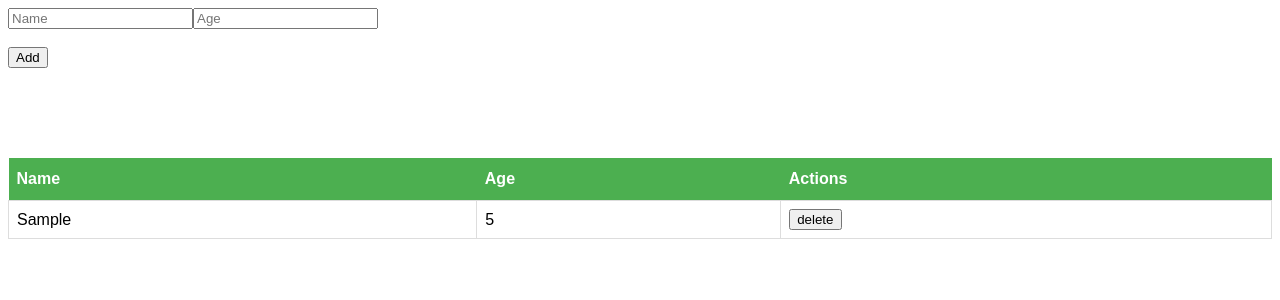
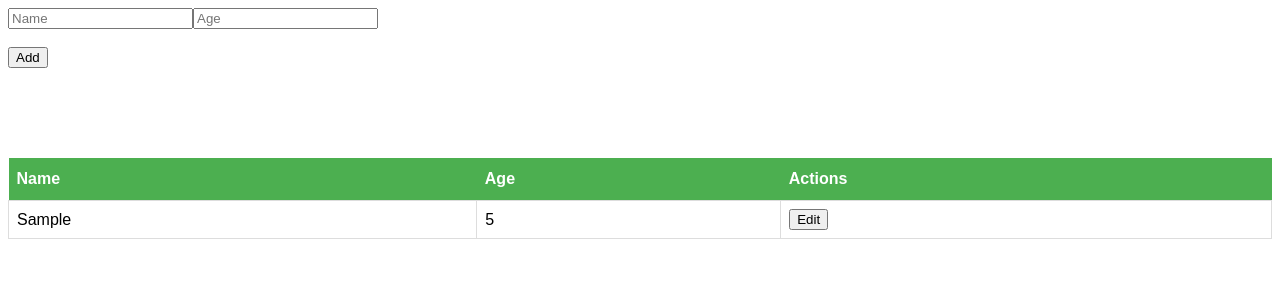
Before and after one commit to shashank-ithours/CrudReactApp, a React (Create React App) app in the folder my_app/: page / in a window 1280 px wide. Both pictures are taken after typing "Sample", "5" into the empty fields and a click on the button "Add". Shown: the top 300 px of the page. Built offline with nearby package versions, Linux system fonts and the light colour scheme.

Commit message:
update edit data file is added

```diff
--- a/my_app/src/App.js
+++ b/my_app/src/App.js
@@ -1,10 +1,11 @@
 import React from 'react'
-import Tabledata from './Tabledata'
+// import Tabledata from './Tabledata'
+import Editdata from './Editdata'
 const App = () => {
   return (
     <div>
       {/* <h1>Hello Shashank</h1> */}
-      <Tabledata/>
+      <Editdata/>
     </div>
   )
 }
--- /dev/null
+++ b/my_app/src/Editdata.js
@@ -0,0 +1,72 @@
+import React from "react";
+import { useState } from "react";
+import "./Tabledata.css";
+import Table1 from "./Table1";
+
+const Editdata = () => {
+  const [user, setUser] = useState({});
+  const [studentData, setStudentData] = useState([]);
+
+  console.log(studentData.name);
+  const EditStudent = (i) => {
+    let Edtdata = [...studentData];
+    Edtdata = Edtdata.filter((_, idx) => i === idx);
+    console.log(Edtdata.name);
+    Edtdata.isInEditMode = !Edtdata.isInEditMode;
+  };
+  const tableRow = studentData.map((info, i) => {
+    return (
+      <tr key={i}>
+        {info.isInEditMode ? (
+          <td>{info.name}</td>
+        ) : (
+          <td>
+            <input type="text" placeholder={info.name} />
+          </td>
+        )}
+        {info.isInEditMode ? (
+          <td>{info.age}</td>
+        ) : (
+          <td>
+            <input type="text" placeholder={info.age} />
+          </td>
+        )}
+
+        {info.isInEditMode ? (
+          <td>
+            <button onClick={(e) => EditStudent(i)}>Edit</button>
+          </td>
+        ) : (
+          <td>
+            <button>Update</button>
+            <button>Cancel</button>
+          </td>
+        )}
+      </tr>
+    );
+  });
+  const addRow = (data) => {
+    const updatedStudentData = [...studentData];
+    updatedStudentData.push(data);
+    setStudentData(updatedStudentData);
+    console.log(data);
+  };
+
+  return (
+    <div>
+      <Table1 user={user} setUser={setUser} func={addRow} />
+      <table id="table24">
+        <thead>
+          <tr>
+            <th>Name</th>
+            <th>Age</th>
+            <th>Actions</th>
+          </tr>
+        </thead>
+        <tbody>{tableRow}</tbody>
+      </table>
+    </div>
+  );
+};
+
+export default Editdata;
--- a/my_app/src/Tabledata.js
+++ b/my_app/src/Tabledata.js
@@ -4,8 +4,8 @@ import "./Tabledata.css";
 import Table1 from "./Table1";
 
 const Tabledata = () => {
+  const [user, setUser] = useState({name:"", age: ""})
   const [studentData, setStudentData] = useState([]);
-  const [user, setUser] = useState({name:"", age: ""})
 
   console.log([...studentData]);
 
```
